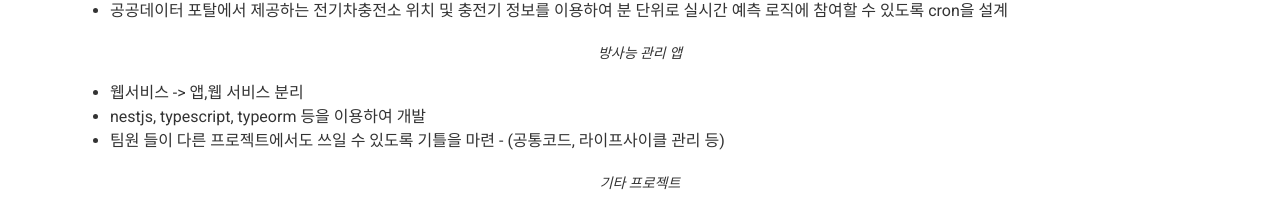
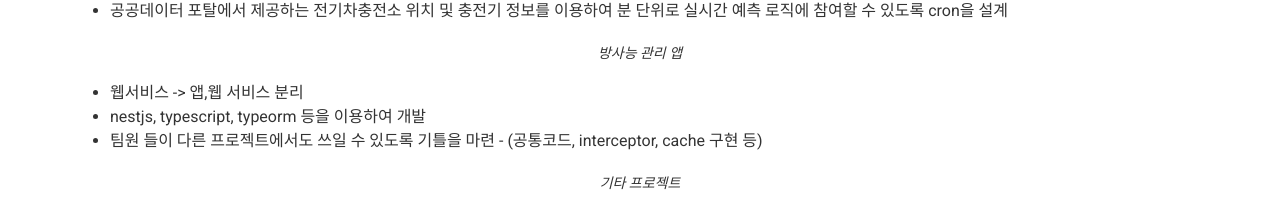
Before and after one commit to sd50712321/sd50712321.github.io, a plain HTML site: page index.html in a window 1280 px wide. Shown: the part 1992-2205 px from the top of the page. Drawn offline with nearby package versions, Linux system fonts and the light colour scheme.

Commit message:
nest 부분 문구 수정

```diff
--- a/index.html
+++ b/index.html
@@ -211,7 +211,7 @@
             <ul>
               <li>웹서비스 -> 앱,웹 서비스 분리</li>
               <li>nestjs, typescript, typeorm 등을 이용하여 개발</li>
-              <li>팀원 들이 다른 프로젝트에서도 쓰일 수 있도록 기틀을 마련 - (공통코드, 라이프사이클 관리 등)</li>
+              <li>팀원 들이 다른 프로젝트에서도 쓰일 수 있도록 기틀을 마련 - (공통코드, interceptor, cache 구현 등)</li>
             </ul>
           </div>
           <div class="col-xs-12 col-print-12">
```
